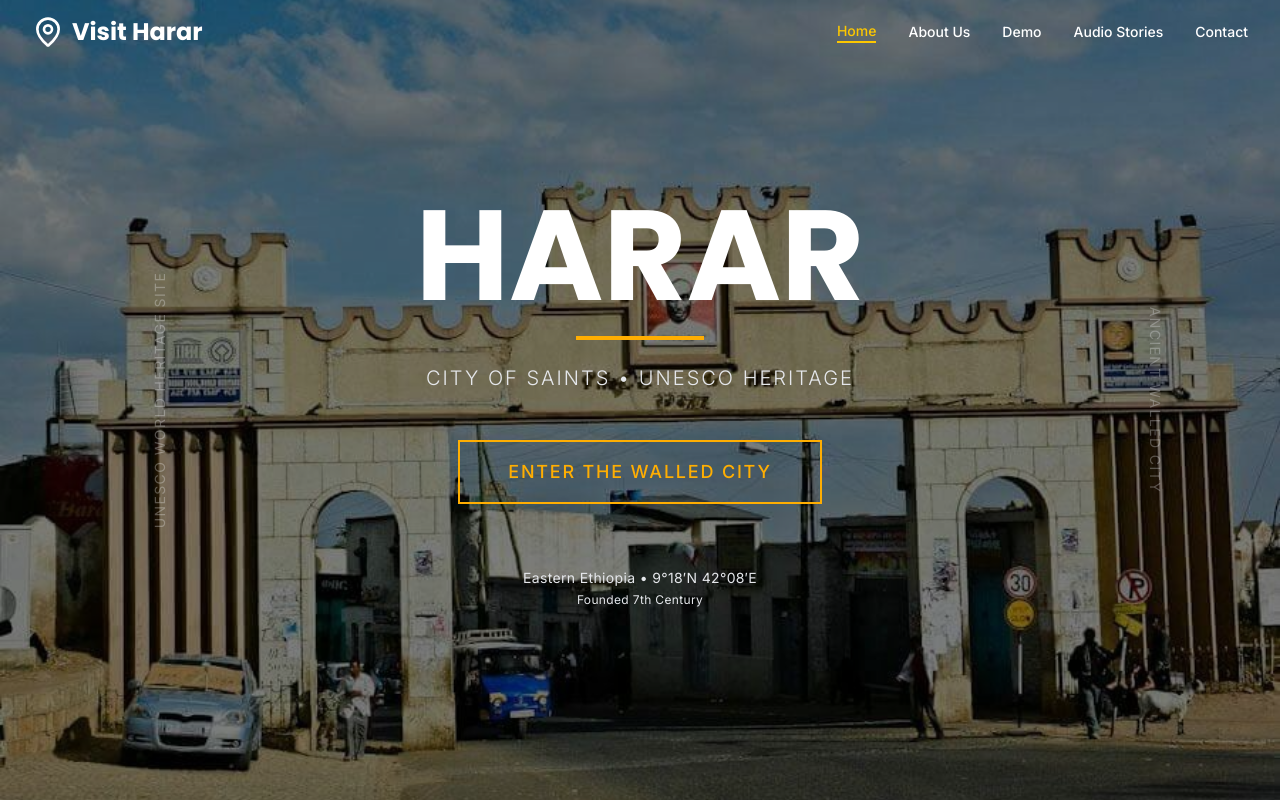
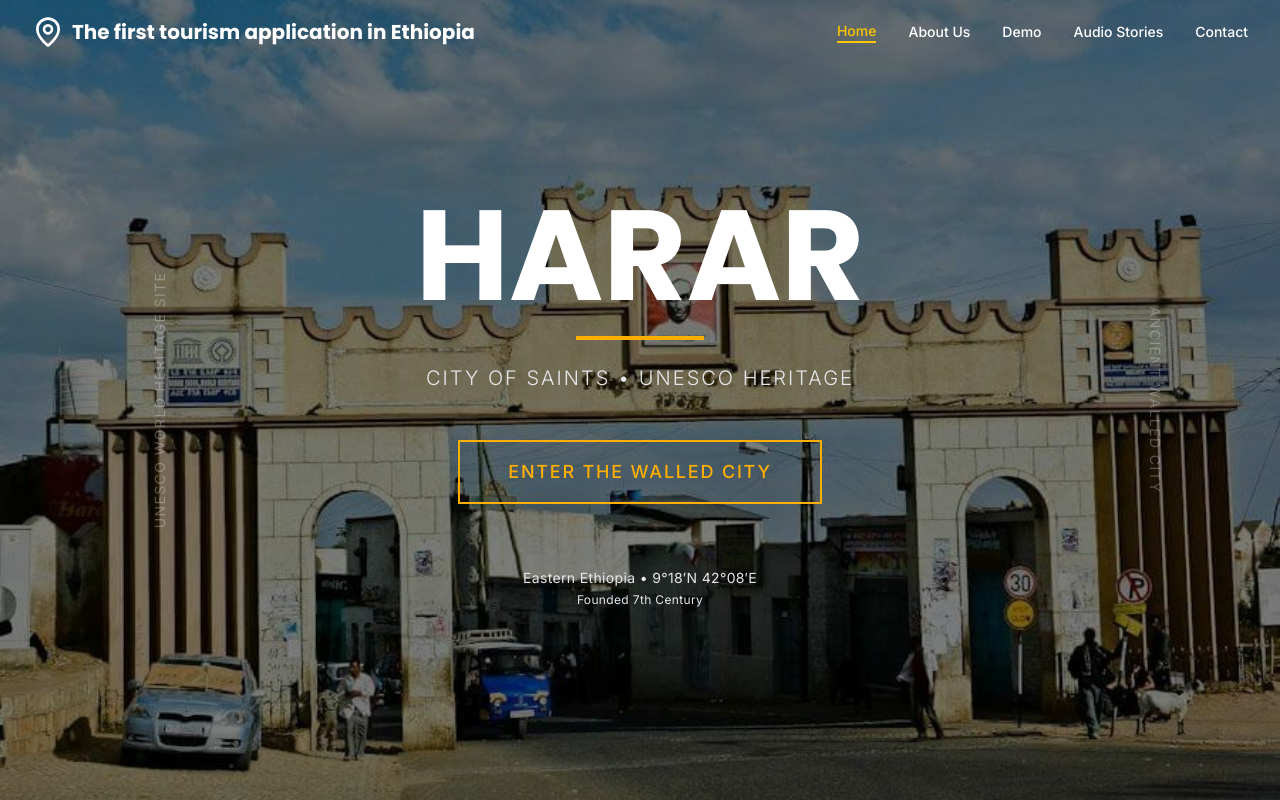
Before and after one commit to Ethiopia-Tech-Group/visit-harar, a Next.js app: page / in a window 1280 px wide. Shown: the top 800 px of the page. Built offline with nearby package versions, Linux system fonts and the light colour scheme.

Commit message:
fix: header text

```diff
--- a/components/Header.tsx
+++ b/components/Header.tsx
@@ -41,13 +41,13 @@ const Header = () => {
         <div className="flex justify-between items-center h-16">
           {/* Logo */}
           <Link href="/" className="flex items-center space-x-2">
-            <MapPin className={`h-8 w-8 transition-colors duration-300 ${
+            <MapPin className={`md:h-8 md:w-8 w-6 transition-colors duration-300 ${
               isScrolled ? 'text-yellow-500' : 'text-white'
             }`} />
-            <span className={`text-2xl font-serif font-bold transition-colors duration-300 ${
+            <span className={`text-sm md:text-xl font-serif font-bold transition-colors duration-300 ${
               isScrolled ? 'text-green-800' : 'text-white'
             }`}>
-              Visit Harar
+              The first tourism application in Ethiopia
             </span>
           </Link>
 
```
